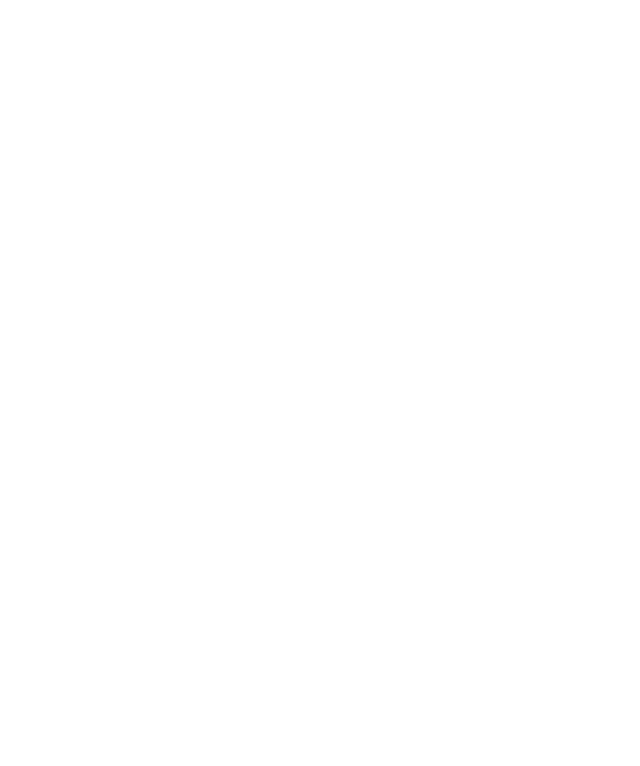
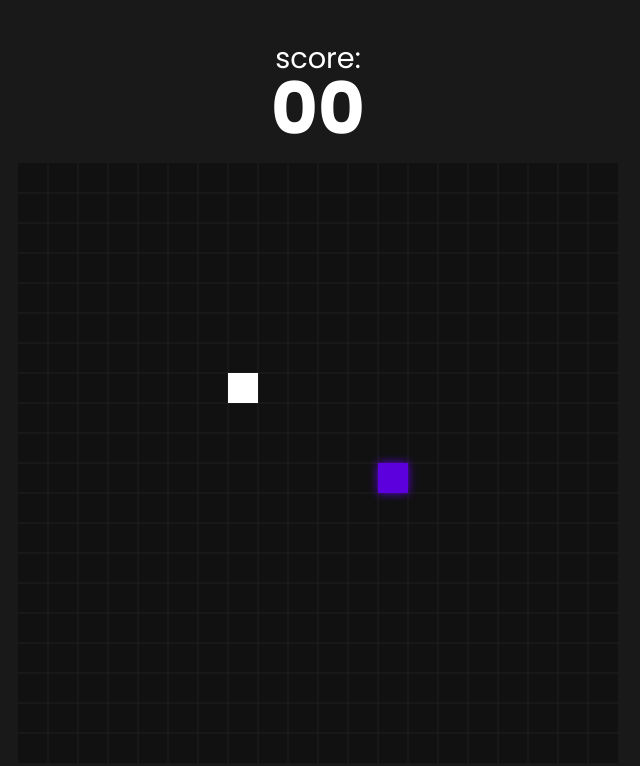
Before and after one commit to VictorF05/Snake-game, a plain HTML site: page index.html in a window 1280 px wide. Shown: the whole page, without its empty margins (322-962 px from the left). Drawn offline with nearby package versions, Linux system fonts and the light colour scheme.

Commit message:
html, css e js implementado

```diff
--- /dev/null
+++ b/css/style.css
@@ -0,0 +1,70 @@
+@import url('https://fonts.googleapis.com/css2?family=Poppins:ital,wght@0,100;0,200;0,300;0,400;0,500;0,600;0,700;0,800;0,900;1,100;1,200;1,300;1,400;1,500;1,600;1,700;1,800;1,900&display=swap');
+
+* {
+  margin: 0;
+  padding: 0;
+  box-sizing: border-box;
+  font-family: 'Poppins', sans-serif;
+}
+
+body {
+  background-color: #191919;
+  display: flex;
+  flex-direction: column;
+  align-items: center;
+  justify-content: center;
+  color: white;
+  min-height: 100vh;
+}
+
+canvas {
+  background-color: #111;
+}
+
+.score {
+  display: flex;
+  flex-direction: column;
+  align-items: center;
+  font-size: 1.8rem;
+}
+
+.score--value {
+  font-weight: 700;
+  font-size: 4.5rem;
+  display: block;
+  margin-top: -25px;
+}
+
+.menu-screen {
+  position: absolute;
+  display: none;
+  flex-direction: column;
+  align-items: center;
+  z-index: 1;
+}
+
+.game-over {
+  text-transform: uppercase;
+  font-weight: 700;
+  font-size: 3rem;
+}
+
+.final-score {
+  font-weight: 500;
+  font-size: 1.5rem;
+}
+
+.btn-play {
+  border: none;
+  border-radius: 100px;
+  padding: 10px 15px 10px 12px;
+  font-size: 1rem;
+  font-weight: 600;
+  color: #333;
+  margin-top: 40px;
+  display: flex;
+  align-items: center;
+  justify-content: center;
+  gap: 5px;
+  cursor: pointer;
+}
--- a/index.html
+++ b/index.html
@@ -3,9 +3,29 @@
 <head>
   <meta charset="UTF-8">
   <meta name="viewport" content="width=device-width, initial-scale=1.0">
+
+  <link rel="stylesheet" href="https://fonts.googleapis.com/css2?family=Material+Symbols+Outlined:opsz,wght,FILL,GRAD@20..48,100..700,0..1,-50..200" />
+  <link rel="stylesheet" href="./css/style.css">
+
+  <script defer src="./js/script.js"></script>
+
   <title>Snake Game</title>
 </head>
 <body>
+  <div class="score">score: <span class="score--value">00</span></div>
 
+  <div class="menu-screen">
+    <span class="game-over">game over</span>
+    <span class="final-score">score: <span>00</span></span>
+
+    <button class="btn-play">
+      <span class="material-symbols-outlined">
+        play_circle
+      </span>
+      Jogar novamente
+    </button>
+  </div>
+
+  <canvas width="600" height="600"></canvas>
 </body>
 </html>
--- /dev/null
+++ b/js/script.js
@@ -0,0 +1,187 @@
+const canvas = document.querySelector('canvas');
+const ctx = canvas.getContext('2d');
+
+const score = document.querySelector('.score--value');
+const finalScore = document.querySelector('.final-score > span');
+const menu = document.querySelector('.menu-screen');
+const buttonPlay = document.querySelector('.btn-play');
+
+const audio = new Audio('../assets/audios/audio.mp3');
+
+const size = 30;
+
+const initialPosition = { x: 210, y: 210 };
+
+let snake = [initialPosition];
+
+const incrementScore = () => {
+  score.innerText = +score.innerText + 10;
+};
+
+const randomNumber = (min, max) => {
+  return Math.round(Math.random() * (max - min) + min);
+};
+
+const randomPosition = () => {
+  const number = randomNumber(0, canvas.width - size);
+  return Math.round(number / 30) * 30
+};
+
+const randomColor = () => {
+  const red = randomNumber(0, 255);
+  const green = randomNumber(0, 255);
+  const blue = randomNumber(0, 255);
+
+  return `rgb(${red}, ${green}, ${blue})`;
+};
+
+const food = {
+  x: randomPosition(),
+  y: randomPosition(),
+  color: randomColor(),
+};
+
+let direction, loopId;
+
+const drawFood = () => {
+  const { x, y, color } = food;
+
+  ctx.shadowColor = color;
+  ctx.shadowBlur = 10;
+  ctx.fillStyle = color;
+  ctx.fillRect(x, y, size, size)
+  ctx.shadowBlur = 0;
+};
+
+const drawSnake = () => {
+  ctx.fillStyle = '#ddd';
+
+  snake.forEach((position, index) => {
+    if (index == snake.length - 1) {
+      ctx.fillStyle = 'white';
+    }
+
+    ctx.fillRect(position.x, position.y, size, size)
+  });
+};
+
+const moveSnake = () => {
+  if (!direction) return;
+
+  const head = snake[snake.length - 1]; // snake.at(-1) outra alternativa
+
+  if (direction == 'right') {
+    snake.push({ x: head.x + size, y: head.y });
+  }
+
+  if (direction == 'left') {
+    snake.push({ x: head.x - size, y: head.y });
+  }
+
+  if (direction == 'down') {
+    snake.push({ x: head.x, y: head.y + size });
+  }
+
+  if (direction == 'up') {
+    snake.push({ x: head.x, y: head.y - size });
+  }
+
+  snake.shift();
+};
+
+const drawGrid = () => {
+  ctx.lineWidth = 1;
+  ctx.strokeStyle = '#202020';
+
+  for (let i = 30; i < canvas.width; i += 30) {
+    ctx.beginPath();
+    ctx.lineTo(i, 0);
+    ctx.lineTo(i, 600);
+    ctx.stroke();
+
+    ctx.beginPath();
+    ctx.lineTo(0, i);
+    ctx.lineTo(600, i);
+    ctx.stroke();
+  };
+};
+
+const checkEat = () => {
+  const head = snake[snake.length - 1];
+
+  if (head.x == food.x && head.y == food.y) {
+    incrementScore();
+
+    snake.push(head);
+    audio.play();
+
+    let x = randomPosition();
+    let y = randomPosition();
+
+    while (snake.find((position) => position.x == x && position.y == y)) {
+      x = randomPosition();
+      y = randomPosition();
+    };
+
+    food.x = x;
+    food.y = y;
+    food.color = randomColor();
+  };
+};
+
+const checkCollision = () => {
+  const head = snake[snake.length - 1];
+  const canvasLimit = canvas.width - size;
+  const neckIndex = snake.length - 2;
+
+  const wallCollision = head.x < 0 || head.x > canvasLimit || head.y < 0 || head.y > canvasLimit;
+
+  const selfCollision = snake.find((position, index) => {
+    return index < neckIndex && position.x == head.x && position.y == head.y
+  })
+
+  if (wallCollision || selfCollision) {
+    gameOver();
+  }
+};
+
+const gameOver = () => {
+  direction = undefined;
+
+  menu.style.display = 'flex';
+  finalScore.innerText = score.innerText;
+  canvas.style.filter = 'blur(2px)';
+};
+
+const gameLoop = () => {
+  clearInterval(loopId);
+
+  ctx.clearRect(0, 0, 600, 600);
+  drawGrid();
+  drawFood();
+  moveSnake();
+  drawSnake();
+  checkEat();
+  checkCollision();
+
+  loopId = setTimeout(() => {
+    gameLoop();
+  }, 300);
+};
+
+gameLoop();
+
+document.addEventListener('keydown', ({ key }) => {
+  if ( key == 'ArrowRight' && direction != 'left') direction = 'right';
+  if ( key == 'ArrowLeft' && direction != 'right') direction = 'left';
+  if ( key == 'ArrowDown' && direction != 'up') direction = 'down';
+  if ( key == 'ArrowUp' && direction != 'down') direction = 'up';
+});
+
+buttonPlay.addEventListener('click', () => {
+  score.innerText = '00';
+  menu.style.display = 'none';
+  canvas.style.filter = 'none';
+
+  snake = [initialPosition];
+});
```
Also changed, not shown: 2 other files.
